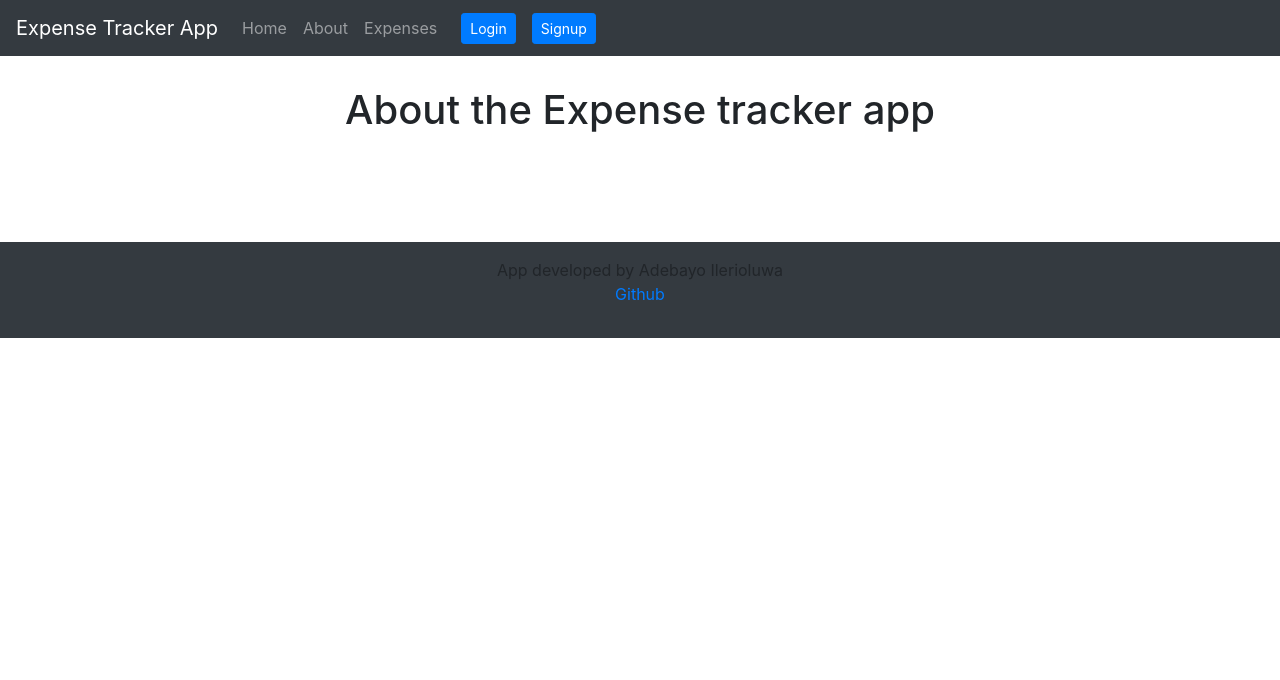
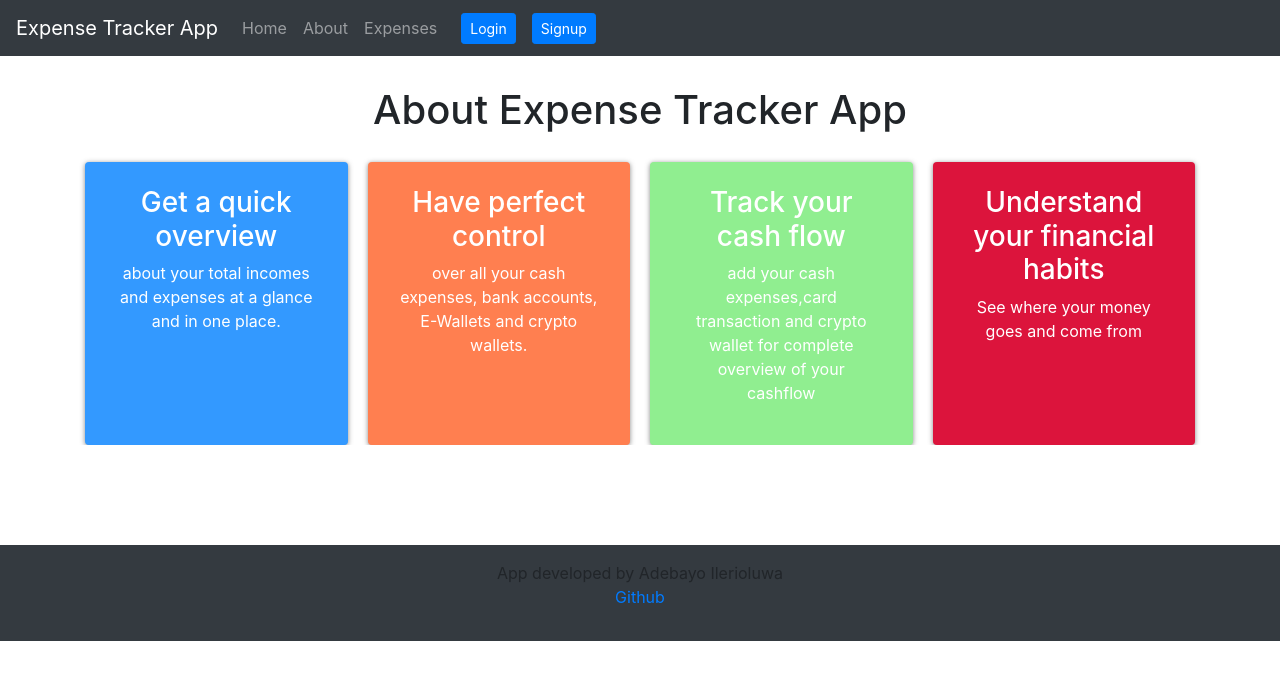
Before and after one commit to adebayoileri/Expense-tracker-App, a React (Create React App) app: page /about in a window 1280 px wide. Shown: the top 680 px of the page. Built offline with nearby package versions, Linux system fonts and the light colour scheme; the HTML template or start-up script is replaced by a standard one.

Commit message:
Updated login page functionality and about page UI

```diff
--- a/package.json
+++ b/package.json
@@ -12,7 +12,8 @@
     "react-dom": "^16.10.2",
     "react-fontawesome": "^1.6.1",
     "react-router-dom": "^5.1.2",
-    "react-scripts": "3.2.0"
+    "react-scripts": "3.2.0",
+    "sweetalert2": "^8.18.5"
   },
   "scripts": {
     "start": "react-scripts start",
--- a/src/App.css
+++ b/src/App.css
@@ -20,6 +20,29 @@ body{
     font-size: 36px;
     margin: auto;
 }
+
+:root {
+  --primary: #ddd;
+  --dark: #333;
+  --light: #fff;
+  --shadow: 0 1px 5px rgba(104, 104, 104, 0.8);
+}
+.container {
+  display: grid;
+  grid-gap: 20px;
+}
+.boxes {
+  display: grid; grid-gap: 20px;
+  grid-template-columns: repeat(auto-fit, minmax(200px, 1fr));
+}
+.box {
+  color: var(--light);
+  text-align: center;
+  padding: 1.5rem 2rem;
+  border-radius: 4px;
+  box-shadow: var(--shadow);
+}
+
 @media(max-width:530px){
     .gridcont-a{
         display: grid;
--- a/src/components/Createexpense.js
+++ b/src/components/Createexpense.js
@@ -64,7 +64,7 @@ export class Createexpense extends Component {
     <form onSubmit={this.onSubmit}>
     <div className="form-group">
     <label htmlFor="description">Description(Spent On):</label>
-    <input type="text" className="form-control" id="description" value={this.state.description} onChange={this.onChangeDescription.bind(this)} placeholder="Description"/>
+    <input type="text" className="form-control" id="description" value={this.state.description} onChange={this.onChangeDescription.bind(this)} placeholder="Description" required/>
     </div>
 
     <div className="form-group">
@@ -73,7 +73,7 @@ export class Createexpense extends Component {
     <div className="input-group-prepend">
       <span className="input-group-text">₦</span>
     </div>
-    <input type="number" className="form-control" id="amount" value={this.state.amount} onChange={this.onChangeAmount.bind(this)} placeholder="Amount spent"/>
+    <input type="number" className="form-control" id="amount" value={this.state.amount} onChange={this.onChangeAmount.bind(this)} placeholder="Amount spent" required/>
     </div>
     </div>
 
--- a/src/components/pages/about.js
+++ b/src/components/pages/about.js
@@ -1,12 +1,31 @@
 import React, { Component } from 'react'
 import '../../App.css';
+import 'react-fontawesome';
 
 export class about extends Component {
     render() {
         return (
             <div className="container">
-            <h1 className="text-center mt-40">About the Expense tracker app</h1>
-            </div>
+            <h1 className="text-center mt-40">About Expense Tracker App</h1>
+       <section className="boxes">
+    <div className="box" style={{background:'#39f'}}>
+      <h3>Get a quick overview</h3>
+      <p>about your total incomes and expenses at a glance and in one place.</p>
+    </div>
+    <div className="box" style={{background:'coral'}}>
+      <h3>Have perfect control</h3>
+      <p>over all your cash expenses, bank accounts, E-Wallets and crypto wallets.</p>
+    </div>
+    <div className="box" style={{background:'lightgreen'}}>
+      <h3>Track your cash flow</h3>
+      <p>add your cash expenses,card transaction and crypto wallet for complete overview of your cashflow</p>
+    </div>
+    <div className="box" style={{background:'crimson'}}>
+      <h3>Understand your financial habits</h3>
+      <p>See where your money goes and come from </p>
+    </div>
+  </section>
+</div>
         )
     }
 }
--- a/src/components/pages/loginUser.js
+++ b/src/components/pages/loginUser.js
@@ -4,18 +4,50 @@ import '../../App.css';
 
 
 export class loginUser extends Component {
+  constructor(props){
+    super(props);
+    this.onSubmit =this.onSubmit.bind(this);
+    this.onChangeEmail=this.onChangeEmail.bind(this);
+    this.onChangePassword=this.onChangePassword.bind(this);
+
+    this.state={
+        email: '',
+        password: '',
+        login:false
+    }
+  }
+
+    onSubmit(event){
+      const user={
+        email: this.state.email,
+        password:this.state.password,
+        login:true
+    }
+    event.preventDefault();
+   console.log(user);
+  }
+  onChangeEmail(e){
+    this.setState({
+      email:e.target.value
+    })
+  }
+  onChangePassword(e){
+    this.setState({
+      password:e.target.value
+    })
+  }
     render() {
         return (
             <div className="container">
-                <form>
+                <form onSubmit={this.onSubmit}>
   <div className="form-group">
     <label htmlFor="email">Email address</label>
-    <input type="email" className="form-control" id="email" aria-describedby="emailHelp" placeholder="Enter email" required/>
+    <input type="email" className="form-control"  id="email" value={this.state.email} onChange={this.onChangeEmail}  placeholder="Enter email" required/>
     <small id="emailHelp" className="form-text text-muted">We'll never share your email with anyone else.</small>
   </div>
   <div className="form-group">
     <label htmlFor="password">Password</label>
-    <input type="password" className="form-control" id="password" placeholder="Password" required/>
+    <input type="password" className="form-control" value={this.state.password} onChange={this.onChangePassword} id="password" placeholder="Password" required/>
   </div>
 
   <div className="form-group">
--- a/src/components/pages/signUpUser.js
+++ b/src/components/pages/signUpUser.js
@@ -3,19 +3,53 @@ import React, { Component } from 'react';
 import 'bootstrap/dist/css/bootstrap.min.css';
 
 export class signUpUser extends Component {
+  constructor(props){
+    super(props);
+    this.onSubmit =this.onSubmit.bind(this);
+    this.onChangeEmail=this.onChangeEmail.bind(this);
+    this.onChangePassword=this.onChangePassword.bind(this);
+
+    this.state={
+        email: '',
+        password: '',
+    }
+  }
+
+    onSubmit(event){
+      const user={
+        email: this.state.email,
+        password:this.state.password,
+    }
+    this.setState({
+      email: '',
+      password:''
+    })
+    event.preventDefault();
+   console.log(user);
+  }
+  onChangeEmail(e){
+    this.setState({
+      email:e.target.value
+    })
+  }
+  onChangePassword(e){
+    this.setState({
+      password:e.target.value
+    })
+  }
     render() {
         return (
             <React.Fragment>
                      <div className="container">
-                <form>
+                <form onSubmit={this.onSubmit}>
   <div className="form-group">
-    <label for="email">Email address</label>
-    <input type="email" className="form-control" id="email" aria-describedby="emailHelp" placeholder="Enter email" required/>
+    <label htmlFor="email">Email address</label>
+    <input type="email" className="form-control" id="email" value={this.state.email} onChange={this.onChangeEmail} placeholder="Enter email" required/>
     <small id="emailHelp" className="form-text text-muted">We'll never share your email with anyone else.</small>
   </div>
   <div className="form-group">
     <label htmlFor="password">Create Password</label>
-    <input type="password" className="form-control" id="password" placeholder="Enter a Password" required/>
+    <input type="password" className="form-control" id="password" value={this.state.password}  onChange={this.onChangePassword} placeholder="Enter a Password" required/>
   </div>
   <button type="submit"className="btn btn-primary">Sign Up</button>
 </form>
```
Also changed, not shown: 2 other files (tests, documents, lock files or other folders).
